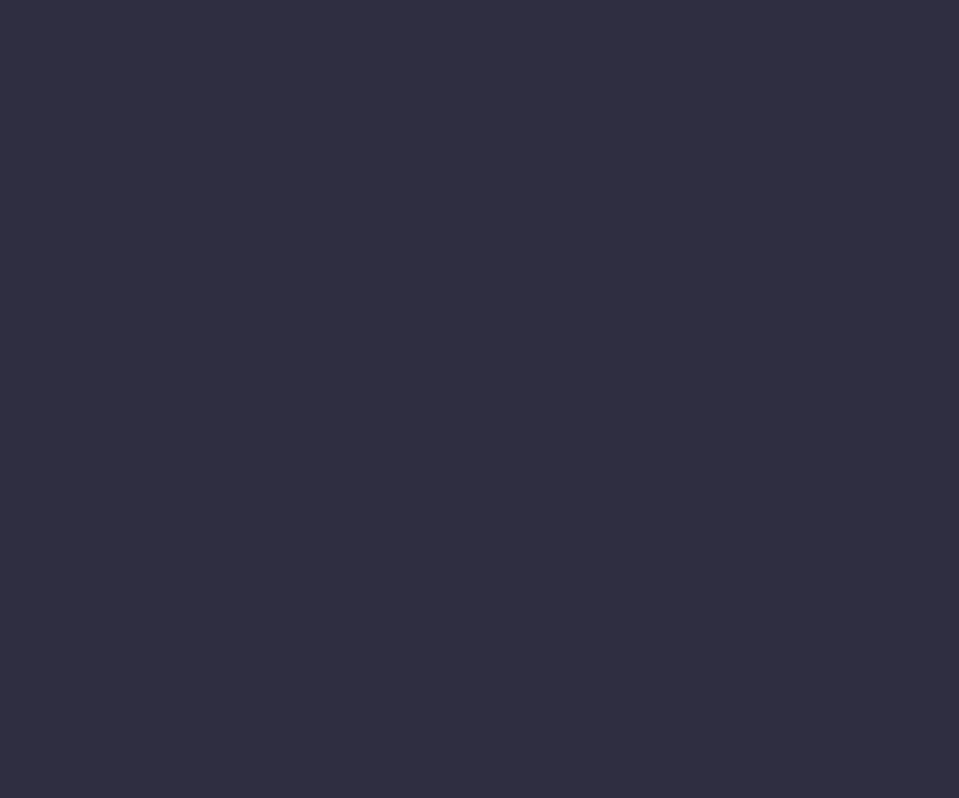
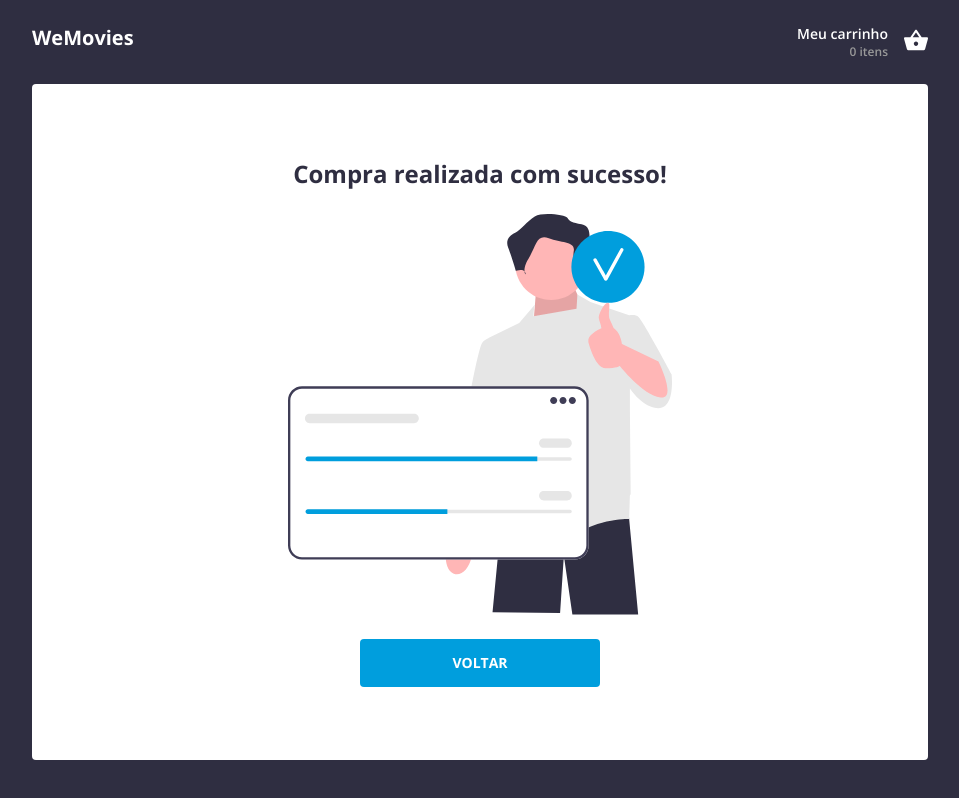
Before and after one commit to pedrohfd/wefit-challenge, a React (Vite) app in the folder react-challenge/: page /checkout in a window 1280 px wide. Before the commit this address had no page. Shown: the whole page, without its empty margins (160-1119 px from the left). Built offline with nearby package versions, Linux system fonts and the light colour scheme.

Commit message:
feat: finalize project

```diff
--- a/react-challenge/src/pages/cart/controller.ts
+++ b/react-challenge/src/pages/cart/controller.ts
@@ -1,8 +1,10 @@
 import { cartAtom } from '@/atoms/cart'
 import { useAtom } from 'jotai'
+import { useNavigate } from 'react-router-dom'
 
 export const useCartController = () => {
   const [cart, setCart] = useAtom(cartAtom)
+  const navigate = useNavigate()
 
   const handleRemoveFromCart = (id: number) => {
     setCart((cart) => cart.filter((item) => item.id !== id))
@@ -26,10 +28,16 @@ export const useCartController = () => {
     )
   }
 
+  const handleCheckout = () => {
+    navigate('/checkout')
+    setCart([])
+  }
+
   return {
     cart,
     handleRemoveFromCart,
     handleIncrementQuantity,
     handleDecrementQuantity,
+    handleCheckout,
   }
 }
--- a/react-challenge/src/pages/cart/index.tsx
+++ b/react-challenge/src/pages/cart/index.tsx
@@ -19,6 +19,7 @@ export const Cart = () => {
     handleRemoveFromCart,
     handleDecrementQuantity,
     handleIncrementQuantity,
+    handleCheckout,
   } = useCartController()
 
   return (
@@ -56,7 +57,9 @@ export const Cart = () => {
               </TotalCartAmountValue>
             </span>
 
-            <CheckoutButton type="button">finalizar pedido</CheckoutButton>
+            <CheckoutButton type="button" onClick={handleCheckout}>
+              finalizar pedido
+            </CheckoutButton>
           </TotalCartAmountArea>
         </>
       )}
--- a/react-challenge/src/pages/cart/style.ts
+++ b/react-challenge/src/pages/cart/style.ts
@@ -109,6 +109,8 @@ export const CheckoutButton = styled.button`
 
   text-transform: uppercase;
 
+  cursor: pointer;
+
   @media (min-width: 768px) {
     width: 14rem;
     height: 2.5rem;
--- /dev/null
+++ b/react-challenge/src/pages/checkout/index.tsx
@@ -0,0 +1,19 @@
+import { Link } from 'react-router-dom'
+import { BackButton, Card, Container, Title } from './style'
+import CheckoutImage from '@/assets/images/checkout.svg'
+
+export const Checkout = () => {
+  return (
+    <Container>
+      <Card>
+        <Title>Compra realizada com sucesso!</Title>
+
+        <img src={CheckoutImage} alt="checkout" />
+
+        <Link to="/">
+          <BackButton type="button">voltar</BackButton>
+        </Link>
+      </Card>
+    </Container>
+  )
+}
--- /dev/null
+++ b/react-challenge/src/pages/checkout/style.ts
@@ -0,0 +1,83 @@
+import styled from 'styled-components'
+
+export const Container = styled.div`
+  height: calc(100vh - 5.25rem);
+
+  padding-bottom: 2.5rem;
+
+  display: flex;
+
+  align-items: flex-start;
+  justify-content: center;
+`
+
+export const Card = styled.div`
+  background-color: ${({ theme }) => theme.colors.zinc[100]};
+  margin: 1rem;
+
+  display: flex;
+  flex-direction: column;
+
+  padding: 4rem;
+
+  gap: 1.5rem;
+
+  align-items: center;
+  justify-content: center;
+
+  border-radius: 0.25rem;
+
+  img {
+    width: 14rem;
+  }
+
+  @media (min-width: 768px) {
+    margin: 0 12rem;
+
+    height: 100%;
+    width: 100%;
+
+    img {
+      width: 24rem;
+    }
+  }
+`
+
+export const Title = styled.h1`
+  font-size: 1.25rem;
+  font-weight: 700;
+
+  color: ${({ theme }) => theme.colors.slate[500]};
+
+  text-align: center;
+
+  @media (min-width: 768px) {
+    font-size: 1.5rem;
+  }
+`
+
+export const BackButton = styled.button`
+  height: 2.5rem;
+  width: 11rem;
+
+  border: none;
+  border-radius: 0.25rem;
+
+  background-color: ${({ theme }) => theme.colors.blue[500]};
+
+  color: ${({ theme }) => theme.colors.zinc[100]};
+
+  font-size: 0.75rem;
+  font-weight: 700;
+
+  text-transform: uppercase;
+
+  cursor: pointer;
+
+  @media (min-width: 768px) {
+    width: 15rem;
+    height: 3rem;
+
+    font-size: 0.875rem;
+  }
+`
--- a/react-challenge/src/routes/index.tsx
+++ b/react-challenge/src/routes/index.tsx
@@ -1,5 +1,6 @@
 import { Header } from '@/components/header'
 import { Cart } from '@/pages/cart'
+import { Checkout } from '@/pages/checkout'
 import { Home } from '@/pages/home'
 import { Routes, Route, Outlet } from 'react-router-dom'
 
@@ -17,6 +18,7 @@ export function Router() {
         <Route path="/" element={<Home />} />
         <Route path="/search" element={<Home />} />
         <Route path="/cart" element={<Cart />} />
+        <Route path="/checkout" element={<Checkout />} />
       </Route>
     </Routes>
   )
```
Also changed, not shown: react-challenge/src/assets/images/checkout.svg (added).
